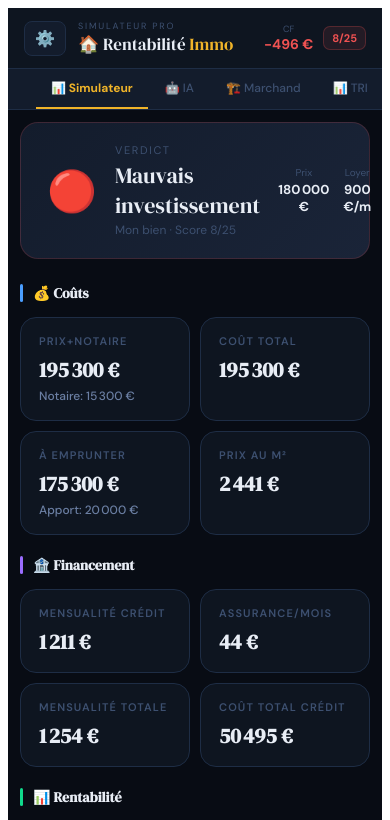
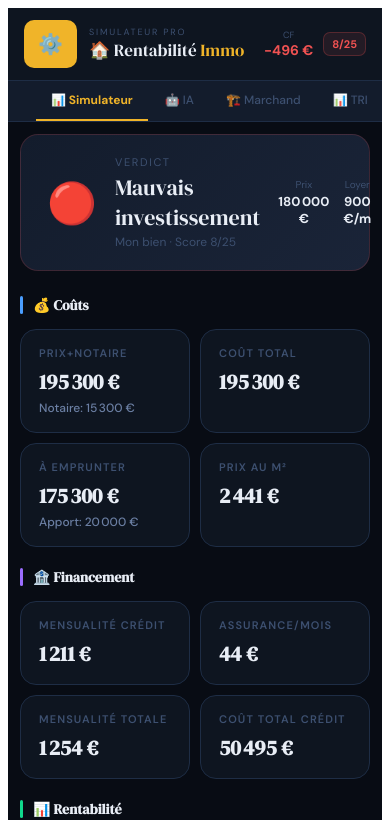
Before and after one commit to dakine42/rentabilite-immo, a React (Create React App) app: page / in a window 390 px wide. Shown: the top 820 px of the page. Built offline with nearby package versions, Linux system fonts and the light colour scheme.

Commit message:
bouton mobile plus grand

```diff
--- a/src/RentabiliteImmo.jsx
+++ b/src/RentabiliteImmo.jsx
@@ -2325,7 +2325,7 @@ export default function App() {
       <style>{css}</style>
       {/* Header */}
       <div className="no-print" style={{ background: T.surface, borderBottom: `1px solid ${T.border}`, padding: "12px 16px", display: "flex", alignItems: "center", gap: 12 }}>
-        <button className="mobile-header-btn" onClick={() => setSidebarOpen(true)} style={{ background: T.surface2, border: `1px solid ${T.border}`, borderRadius: 8, padding: "7px 10px", cursor: "pointer", fontSize: 16, color: T.gold }}>⚙️</button>
+        <button className="mobile-header-btn" onClick={() => setSidebarOpen(true)} style={{ background: T.gold, border: "none", borderRadius: 10, padding: "10px 14px", cursor: "pointer", fontSize: 20, color: T.bg, fontWeight: 900, minWidth: 48, minHeight: 48 }}>⚙️</button>
         <div>
           <div style={{ fontSize: 9, color: T.textMuted, letterSpacing: "0.2em", textTransform: "uppercase" }}>Simulateur pro</div>
           <h1 style={{ margin: 0, fontSize: 17, fontWeight: 400, fontFamily: "DM Serif Display, serif" }}>🏠 Rentabilité <span style={{ color: T.gold }}>Immo</span></h1>
```
